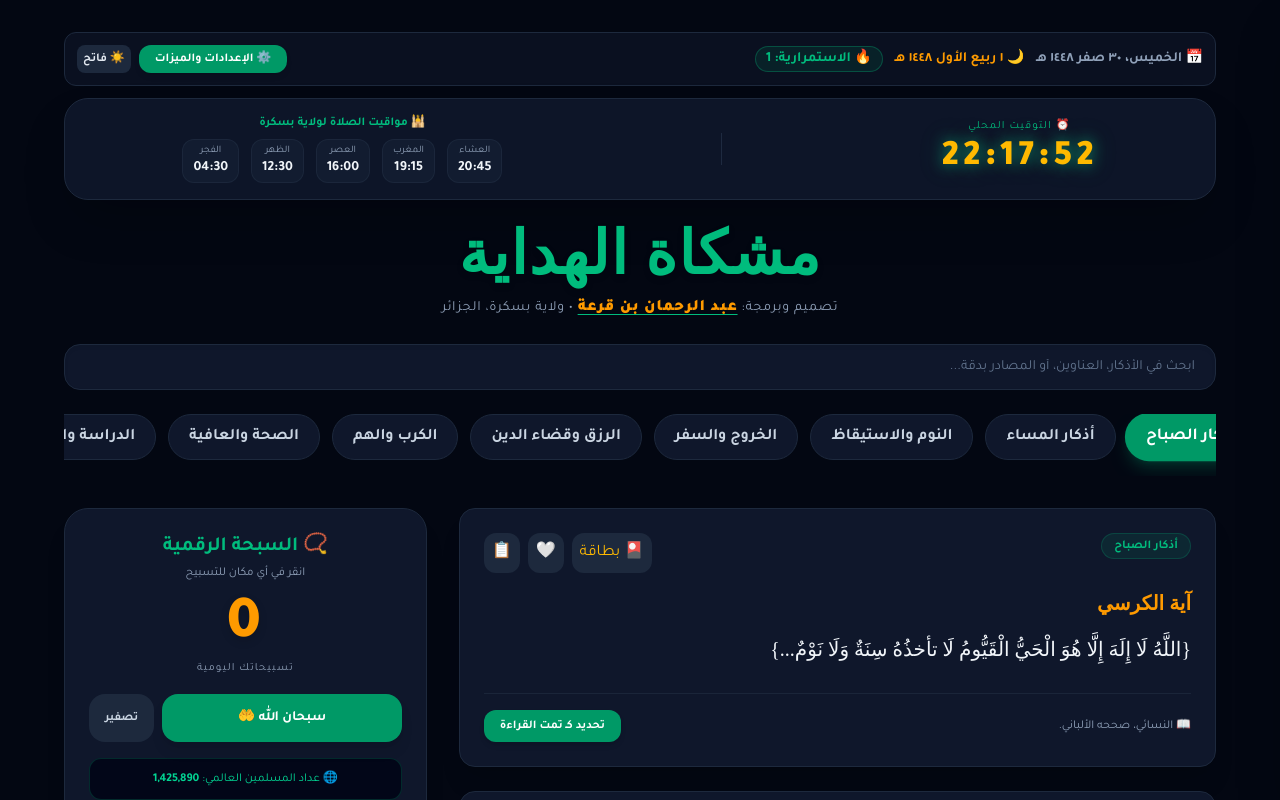
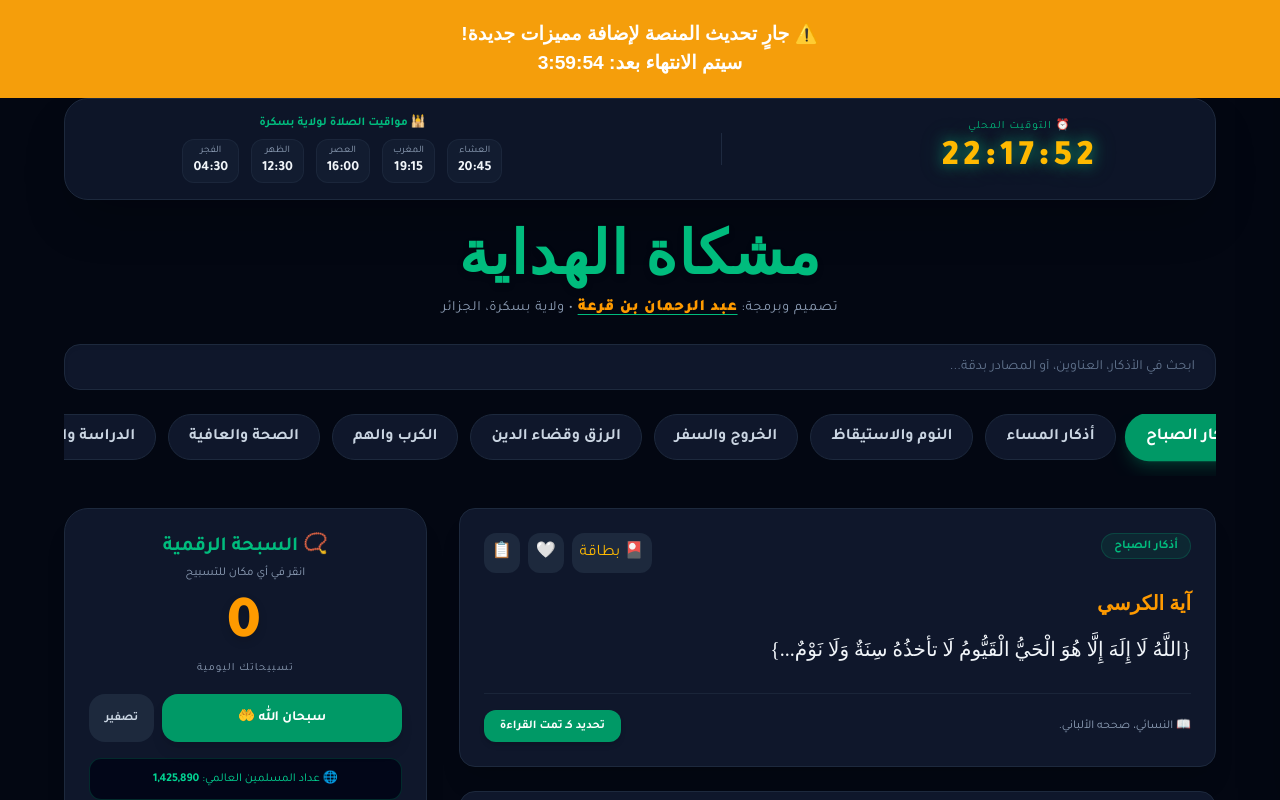
Before and after one commit to abdrahmanbengaraa-lang/adhkar, a Next.js app: page / in a window 1280 px wide. Shown: the top 800 px of the page. Built offline with nearby package versions, Linux system fonts and the light colour scheme; no server answers; a web font is replaced by a local one.

Commit message:
Add maintenance banner and update layout

```diff
--- /dev/null
+++ b/app/MaintenanceBanner.tsx
@@ -0,0 +1,47 @@
+"use client";
+import { useState, useEffect } from 'react';
+
+export default function MaintenanceBanner() {
+  const [timeLeft, setTimeLeft] = useState(4 * 60 * 60); // 4 ساعات بالثواني
+  const [isVisible, setIsVisible] = useState(true);
+
+  useEffect(() => {
+    if (timeLeft <= 0) {
+      setIsVisible(false);
+      return;
+    }
+
+    const timer = setInterval(() => {
+      setTimeLeft((prev) => prev - 1);
+    }, 1000);
+
+    return () => clearInterval(timer);
+  }, [timeLeft]);
+
+  const formatTime = (seconds: number) => {
+    const hrs = Math.floor(seconds / 3600);
+    const mins = Math.floor((seconds % 3600) / 60);
+    const secs = seconds % 60;
+    return `${hrs}:${mins.toString().padStart(2, '0')}:${secs.toString().padStart(2, '0')}`;
+  };
+
+  if (!isVisible) return null;
+
+  return (
+    <div style={{
+      backgroundColor: '#f59e0b',
+      color: 'white',
+      padding: '20px',
+      textAlign: 'center',
+      fontSize: '1.2rem',
+      fontWeight: 'bold',
+      position: 'fixed',
+      top: 0,
+      width: '100%',
+      zIndex: 9999
+    }}>
+      <p>⚠️ جارٍ تحديث المنصة لإضافة مميزات جديدة!</p>
+      <p>سيتم الانتهاء بعد: {formatTime(timeLeft)}</p>
+    </div>
+  );
+}
--- a/app/layout.tsx
+++ b/app/layout.tsx
@@ -1,6 +1,7 @@
 import type { Metadata } from "next";
 import "./globals.css";
 import Script from "next/script";
+import MaintenanceBanner from "./MaintenanceBanner";
 
 export const metadata: Metadata = {
   title: "مشكاة الهداية - منصة شاملة للأذكار والأدعية",
@@ -45,6 +46,7 @@ export default function RootLayout({
         </Script>
       </head>
       <body>
+        <MaintenanceBanner />
         {children}
       </body>
     </html>
```
